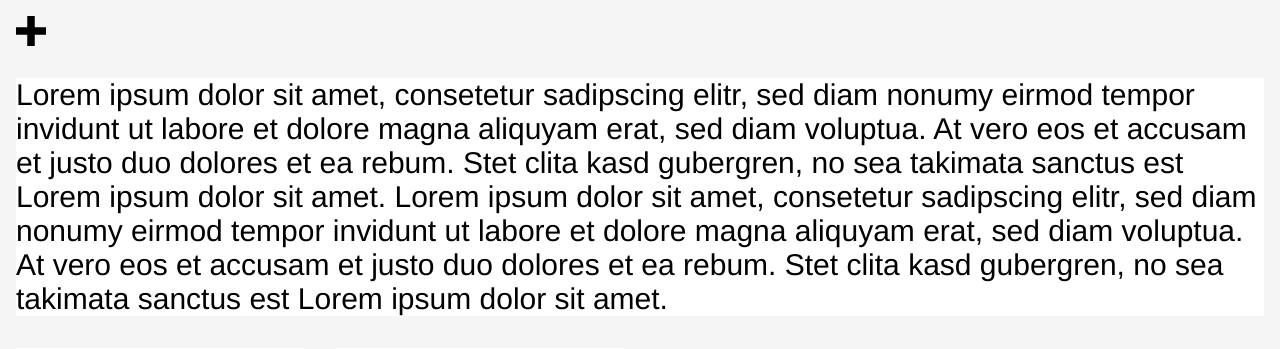
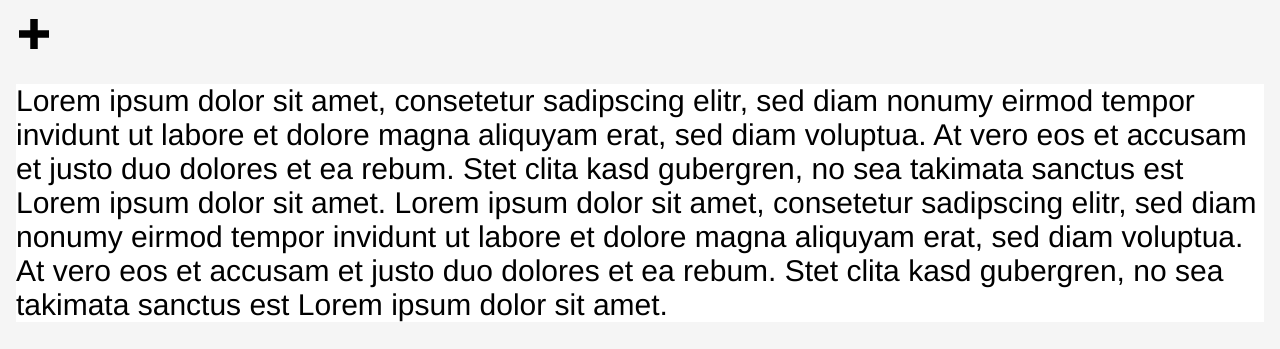
Before and after one commit to npmcdn-to-unpkg-bot/apps, a PHP site: page /budget2/index.html in a window 1280 px wide. Shown: the top 349 px of the page. Run offline with PHP 8.4, Linux system fonts and the light colour scheme; some libraries are stand-ins or nearby versions.

Commit message:
adding an example

```diff
--- a/budget/script.js
+++ b/budget/script.js
@@ -1,4 +1,3 @@
-/**/
 $('document').ready(function() {
 	storage = localStorage.getItem('Storage');
 	if(!storage) {
--- a/budget2/index.html
+++ b/budget2/index.html
@@ -47,6 +47,8 @@
 						if(typeof imgFUNCTION !== 'undefined') {
 							$svg = $svg.attr('onclick', imgFUNCTION);
 						}
+						//Add HTML5 draggable attribute
+						$svg = $svg.attr('draggable', "false");
 						// Remove any invalid XML tags as per http://validator.w3.org
 						$svg = $svg.removeAttr('xmlns:a');
 						// Replace image with new SVG
@@ -58,10 +60,8 @@
 	</head>
     <body onload="messen()" onresize="messen()">
 		<div class="row clearfix">
-			<div class="column full">
-				<div id="addpaym">
-					<img id="addimage" onclick="expandform()" class="svg" src="resources/add.svg"/>
-				</div>
+			<div id="addpaym" class="column">
+				<img id="addimage" onclick="expandform()" class="svg" src="resources/add.svg"/>
 				<!--
 				<form>
 					<div id="type">
--- a/budget2/script.js
+++ b/budget2/script.js
@@ -3,6 +3,24 @@ function messen() {
 	$("body").prepend("<div id='messwert'>height: "+window.innerHeight+"px width: "+window.innerWidth+"px</div>");
 }
 function expandform() {
-	$("#addpaym").css('width','100%');
-	$("#addpaym").css('height','100%');
+	var width = $("#addpaym").css('width');
+	var windowWidth = $('body').innerWidth();
+	//Subtracting div padding manuall!! Has to be change when padding is altered.
+	windowWidth -= 32;
+	windowWidth = windowWidth+'px';
+	console.log(width);
+	console.log(windowWidth);
+	if(width !== windowWidth) {
+		$("#addpaym").css('width','100%');
+		$("#addpaym").css('height','100%');
+		$("#addpaym").css('background','white content-box');
+		$("#addimage").css('transform','rotate(45deg)');
+		$("#addimage").css('float','right');
+	} else {
+		$("#addpaym").css('width','68px');
+		$("#addpaym").css('height','68px');
+		$("#addpaym").css('background','#F5F5F5 content-box');
+		$("#addimage").css('transform','none');
+		$("#addimage").css('float','left');
+	}
 }
--- a/budget2/style.css
+++ b/budget2/style.css
@@ -34,7 +34,7 @@ clear: both;
 float: left;
 padding: 1rem;
 background: white;
-background-clip: content-box
+background-clip: content-box;
 }
 .column.full { width: 100%; }
 .column.two-thirds { width: 66.7%; }
@@ -95,12 +95,18 @@ a {
 	text-decoration: none;
 }
 div#addpaym {
-	background: #F5F5F5;
+	width: 68px;
+	height: 68px;
+	background: #F5F5F5 content-box;
+	transition: all 0.6s ease-in-out 0s;
 }
+
 	div#addpaym #addimage {
-		width: 30px;
-		height: 30px;
+		width: 36px;
+		height: 36px;
 		fill: black;
+		transition: all 0.6s ease-in-out 0s;
+		padding: 3px;
 	}
 /************************************************************************************
 Actual Current Budget - Sizes and spacing like on big screen?
```
